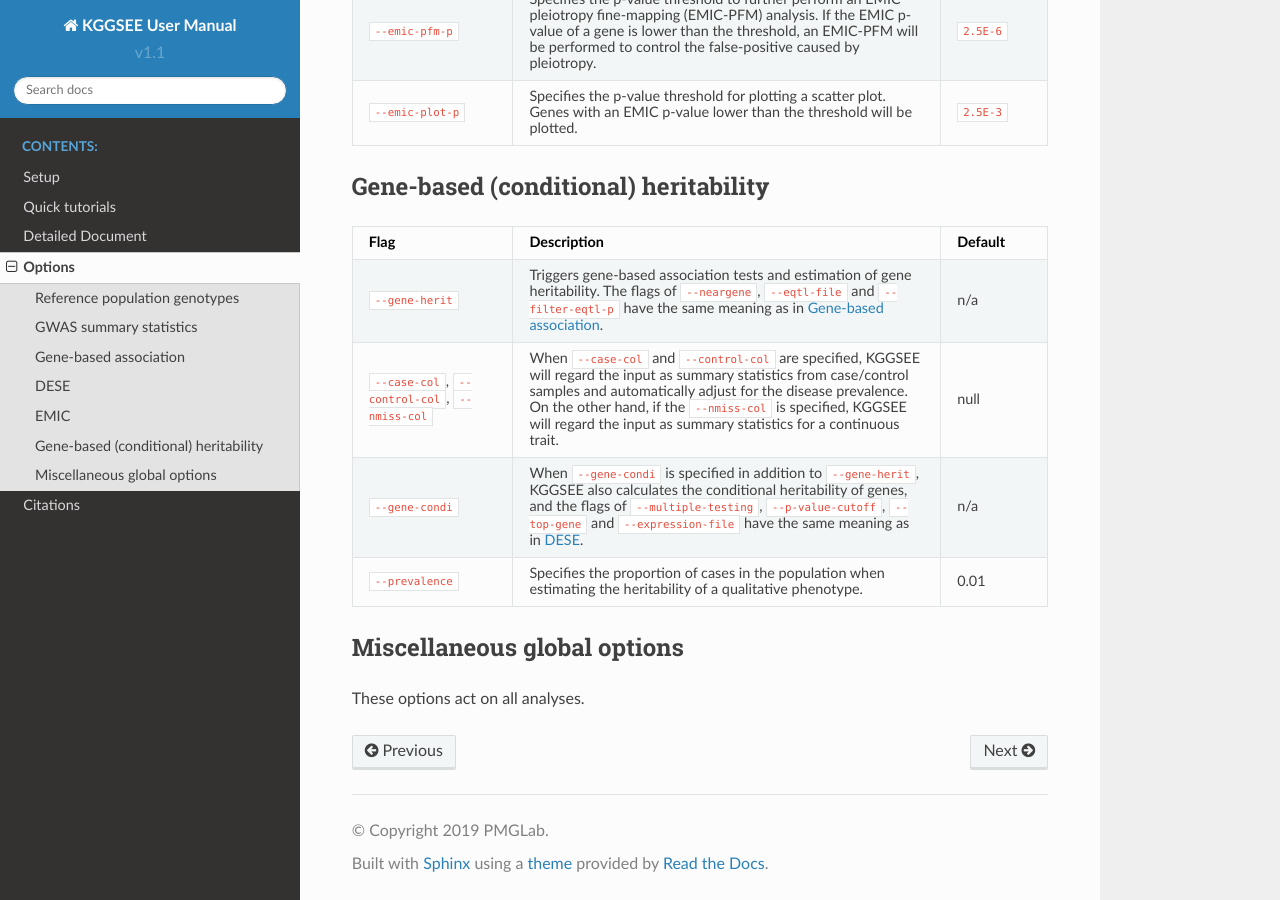
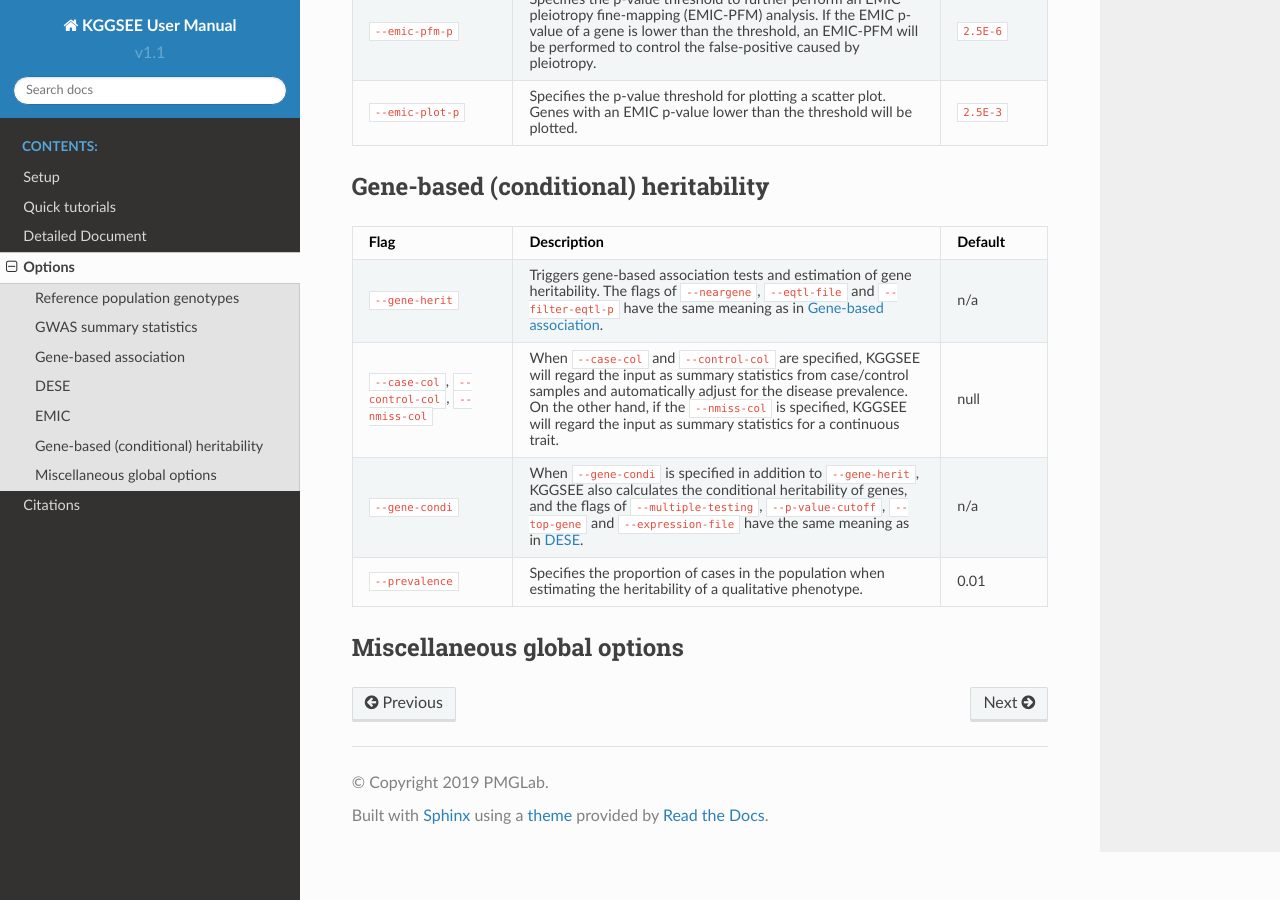
Before and after one commit to pmglab/KGGSEE, a Sphinx documentation site: the page built from doc/source/options.rst, in a window 1280 px wide and 900 px high, scrolled down 3274 px. Built offline with Sphinx 7.4.7 and the Read the Docs theme 2.0.0, drawn with Linux system fonts in a browser that asks for light colours; some of the changed lines change nothing that is shown.

Commit message:
Update options.rst

```diff
--- a/doc/source/options.rst
+++ b/doc/source/options.rst
@@ -265,8 +265,6 @@ Gene-based (conditional) heritability
 Miscellaneous global options
 ============================
 
-These options act on all analyses.
-
 
 .. list-table::
     :widths: 3 8 2
@@ -306,22 +304,3 @@ These options act on all analyses.
     * - ``--resource``
       - Specifies the path KGGSEE running resource data.
       - ``path/to/kggsee.jar/resources/``
-
-
-.. Compute eQTL summary statistics
-    ===============================
-    list-table::
-    :widths: 3 8 2
-    :header-rows: 1
-    :class: tight-table
-
-
-    * - ``--gene-expression``
-      - Specifies a gene expression file that contains standardized gene expression levels of multiple subjects. This option is used when calculating eQTL summary statistics.
-      - null
-    * - ``--expression-gty-vcf``
-      - Specifies a VCF file of genotypes of subjects who have gene expression levels in the file specified by ``--gene-expression``.
-      - null
-    * - ``--expression-subjects``
-      - Specifies a file of covariance of subjects who have gene expression levels in the file specified by ``--gene-expression``.
-      - null
```
